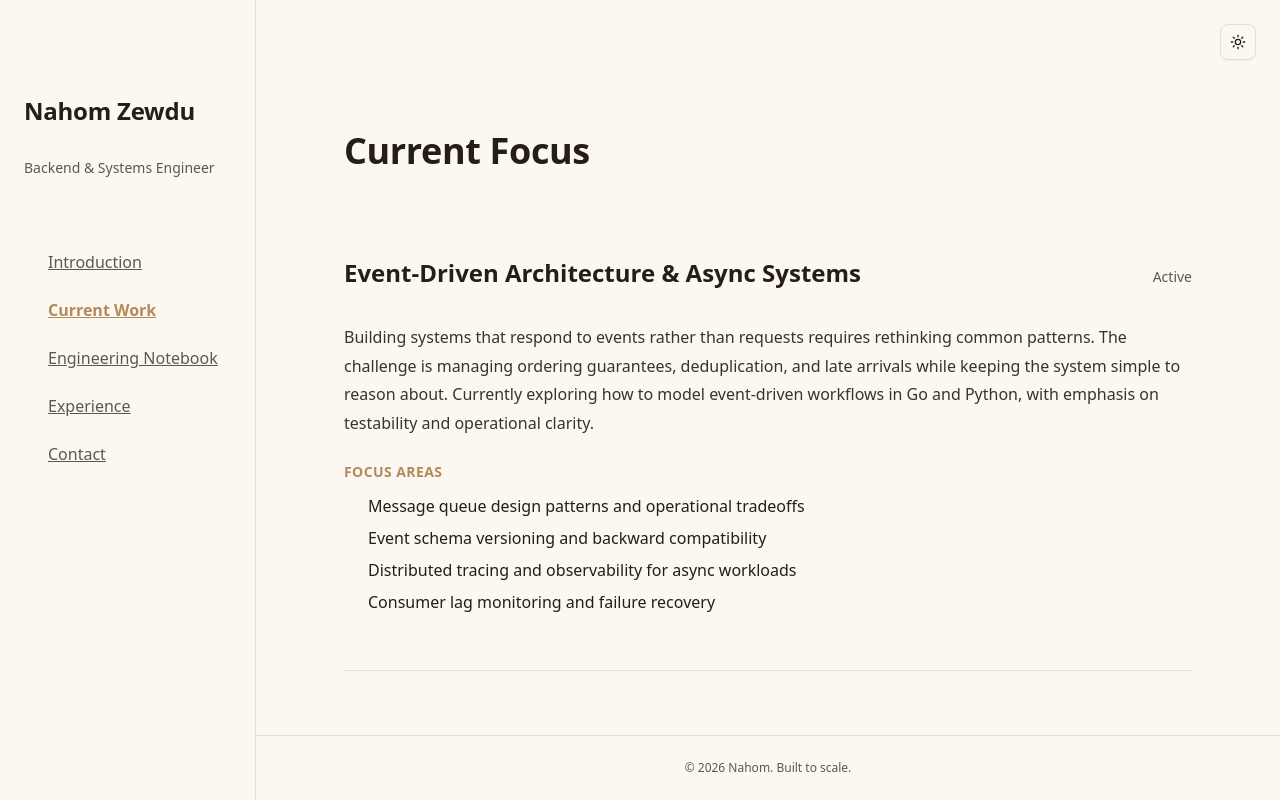
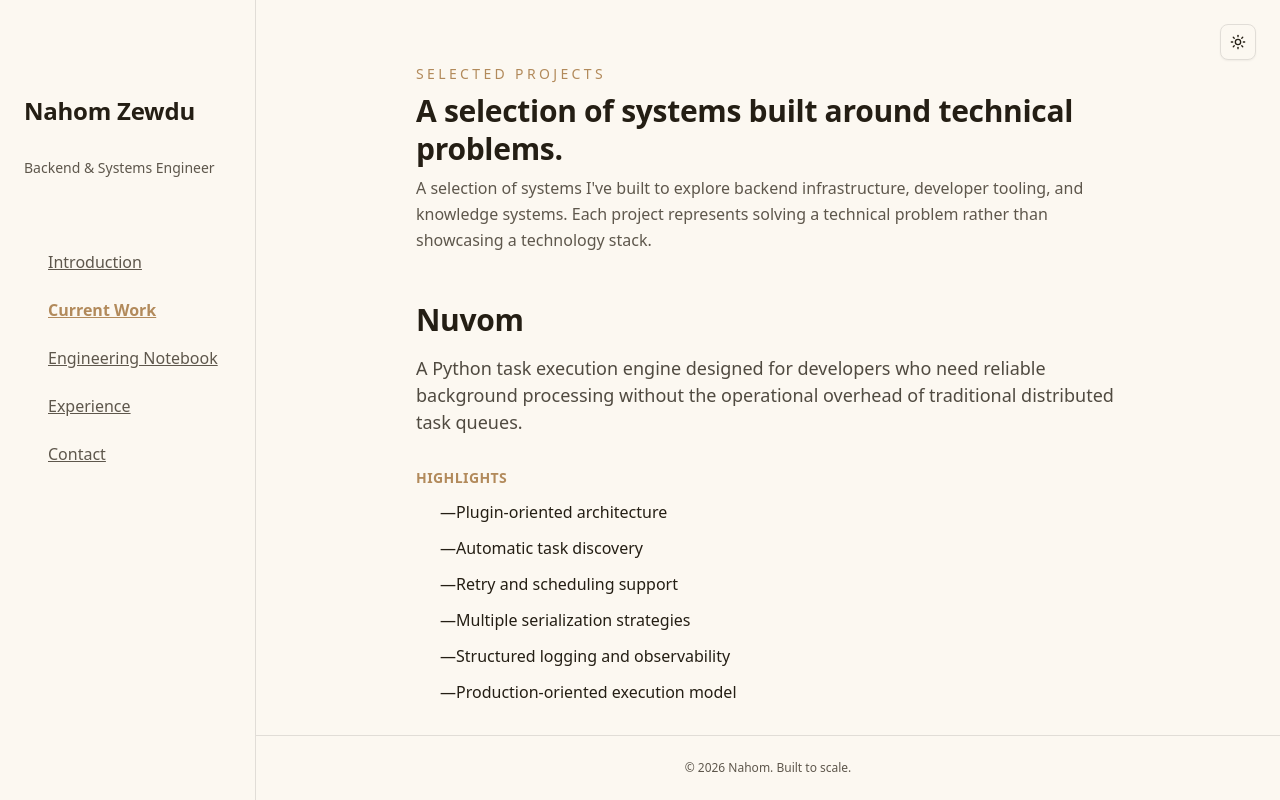
Before and after one commit to nahom-zewdu/my-portfolio, a Next.js app: page /current-work in a window 1280 px wide. Built offline with nearby package versions, Linux system fonts and the light colour scheme.

Commit message:
refactor: restructure CurrentWorkPage to utilize ProjectStudy component and enhance project presentation

```diff
--- a/src/app/current-work/page.tsx
+++ b/src/app/current-work/page.tsx
@@ -1,78 +1,114 @@
-import { CurrentFocus } from "@/components/notebook";
+import { ProjectStudy } from "@/components/notebook";
+
+const projects = [
+  {
+    title: "Nuvom",
+    overview:
+      "A Python task execution engine designed for developers who need reliable background processing without the operational overhead of traditional distributed task queues.",
+    highlights: [
+      "Plugin-oriented architecture",
+      "Automatic task discovery",
+      "Retry and scheduling support",
+      "Multiple serialization strategies",
+      "Structured logging and observability",
+      "Production-oriented execution model",
+    ],
+    links: [{ label: "Visit site", href: "https://nuvom.netlify.app/" }],
+    children: (
+      <>
+        <p>
+          Existing solutions often assume external infrastructure or prioritize distributed deployments over simplicity.
+          Nuvom explores a lightweight architecture focused on portability, predictable execution, and developer experience.
+        </p>
+        <p>
+          Designed around modular components including pluggable queue backends, result backends, task discovery,
+          scheduling, retries, batching, observability, and configurable execution strategies. The architecture
+          emphasizes extensibility while keeping the developer experience straightforward.
+        </p>
+        <p>Status: Actively evolving as an open-source infrastructure project.</p>
+      </>
+    ),
+  },
+  {
+    title: "KMS",
+    overview:
+      "An AI-powered knowledge management system that transforms engineering conversations, repositories, and documentation into a searchable knowledge base for teams.",
+    highlights: [
+      "Multi-source knowledge ingestion",
+      "AI-powered semantic retrieval",
+      "Repository and documentation indexing",
+      "Modular ingestion pipeline",
+      "Extensible architecture for new data sources",
+    ],
+    links: [{ label: "View repository", href: "https://github.com/nahom-zewdu/KMS" }],
+    children: (
+      <>
+        <p>
+          Engineering knowledge is often fragmented across Slack, GitHub, documentation, and individual contributors.
+          KMS focuses on preserving institutional knowledge and making it accessible through semantic search and retrieval.
+        </p>
+        <p>
+          Built around an ingestion pipeline that processes multiple knowledge sources into a unified retrieval system.
+          The architecture combines document processing, embeddings, vector search, and LLM-powered retrieval while
+          remaining modular enough to support additional integrations.
+        </p>
+        <p>Status: Under active development.</p>
+      </>
+    ),
+  },
+  {
+    title: "Guessit",
+    overview:
+      "A real-time multiplayer drawing and guessing game focused on synchronization, low-latency communication, and multiplayer state management.",
+    highlights: [
+      "Real-time multiplayer architecture",
+      "WebSocket communication",
+      "Room management",
+      "Live synchronization",
+      "Event-driven game engine",
+    ],
+    links: [{ label: "Open app", href: "https://guessit-nu.vercel.app/" }],
+    children: (
+      <>
+        <p>
+          Building responsive multiplayer applications requires careful handling of synchronization, game state consistency,
+          and real-time communication between multiple participants.
+        </p>
+        <p>
+          Designed around WebSocket-based communication with centralized game state management, room coordination, player
+          synchronization, and event-driven interactions to provide a smooth multiplayer experience.
+        </p>
+        <p>Status: Functional deployment with ongoing improvements.</p>
+      </>
+    ),
+  },
+];
 
 export default function CurrentWorkPage() {
   return (
-    <section className="prose-content py-16 px-4">
-      <h1 className="mb-12">Current Focus</h1>
+    <section className="mx-auto max-w-3xl px-4 py-16 sm:px-6 lg:px-8">
+      <div className="mb-12 space-y-2">
+        <p className="text-sm uppercase tracking-[0.24em] text-accent">Selected Projects</p>
+        <h1 className="text-3xl font-semibold tracking-tight text-foreground">A selection of systems built around technical problems.</h1>
+        <p className="max-w-2xl text-base leading-relaxed text-muted-foreground">
+          A selection of systems I&apos;ve built to explore backend infrastructure, developer tooling, and knowledge systems.
+          Each project represents solving a technical problem rather than showcasing a technology stack.
+        </p>
+      </div>
 
-      <CurrentFocus
-        title="Event-Driven Architecture & Async Systems"
-        status="active"
-        areas={[
-          "Message queue design patterns and operational tradeoffs",
-          "Event schema versioning and backward compatibility",
-          "Distributed tracing and observability for async workloads",
-          "Consumer lag monitoring and failure recovery",
-        ]}
-      >
-        <p>
-          Building systems that respond to events rather than requests requires rethinking common patterns.
-          The challenge is managing ordering guarantees, deduplication, and late arrivals while keeping the
-          system simple to reason about. Currently exploring how to model event-driven workflows in Go and Python,
-          with emphasis on testability and operational clarity.
-        </p>
-      </CurrentFocus>
-
-      <CurrentFocus
-        title="Developer Tooling & Automation Pipelines"
-        status="active"
-        areas={[
-          "Building CLIs that reduce boilerplate and automate repetitive tasks",
-          "Designing automation pipelines that integrate external services",
-          "Task scheduling systems for complex workflows",
-          "Observability and monitoring for automated processes",
-        ]}
-      >
-        <p>
-          Building tools that make developers more productive. This includes designing clean APIs, reducing
-          cognitive load, and making common patterns explicit. Interested in automation frameworks that handle
-          edge cases gracefully and provide good failure visibility.
-        </p>
-      </CurrentFocus>
-
-      <CurrentFocus
-        title="Distributed Systems at Scale"
-        status="exploring"
-        areas={[
-          "Consistency models and tradeoffs (strong vs eventual)",
-          "Consensus algorithms and their practical implications",
-          "Database design for distributed workloads",
-          "Cost-aware infrastructure and resource optimization",
-        ]}
-      >
-        <p>
-          Understanding how systems behave under real-world constraints: network partitions, partial failures,
-          and operational complexity. Studying how companies scale systems from thousands to millions of requests
-          per second, and what decisions enable that growth.
-        </p>
-      </CurrentFocus>
-
-      <CurrentFocus
-        title="Production Systems & Observability"
-        status="active"
-        areas={[
-          "Structured logging and log aggregation patterns",
-          "Metrics collection and alerting strategies",
-          "Incident response and postmortem culture",
-          "Making operational tradeoffs explicit in code",
-        ]}
-      >
-        <p>
-          The gap between what code does in tests and what it does in production is where most problems live.
-          Focusing on systems that are easy to operate, debug, and improve. This means designing for observability
-          from the start, not bolting it on later.
-        </p>
-      </CurrentFocus>
+      <div>
+        {projects.map((project) => (
+          <ProjectStudy
+            key={project.title}
+            title={project.title}
+            overview={project.overview}
+            highlights={project.highlights}
+            links={project.links}
+          >
+            {project.children}
+          </ProjectStudy>
+        ))}
+      </div>
     </section>
   );
 }
```
